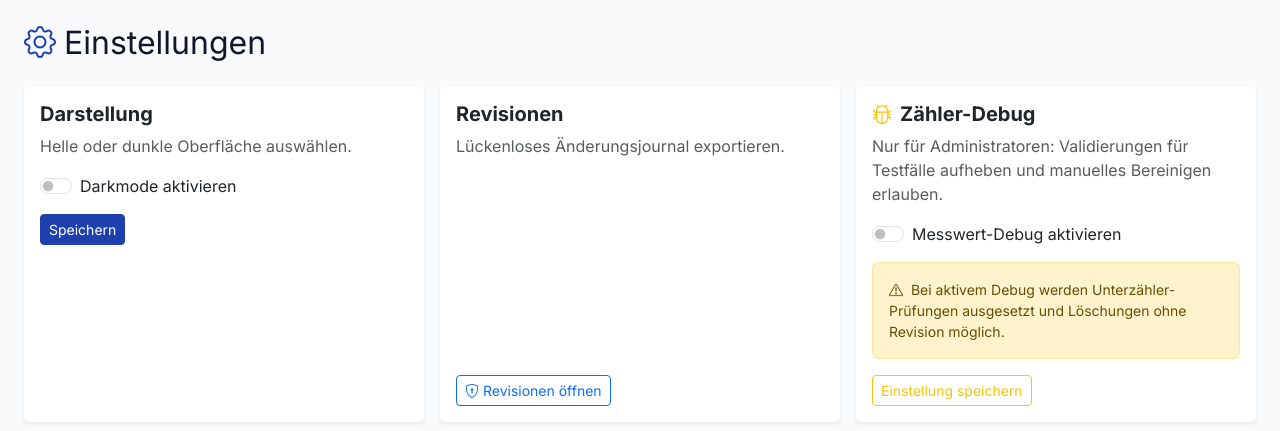
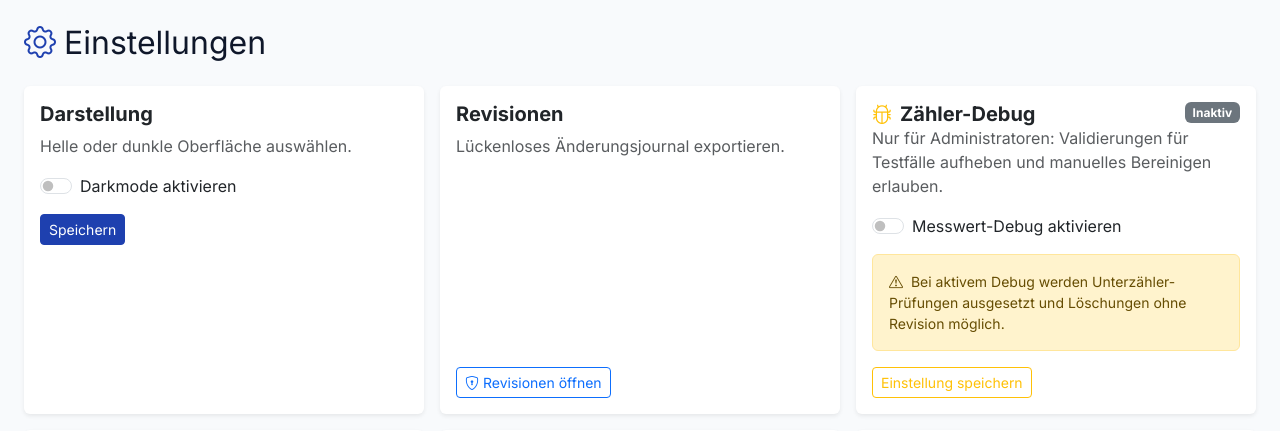
Before and after one commit to Crusha5/MietAssistent, a Flask app: template app/templates/settings/index.html in a window 1280 px wide. Shown: the part 56-487 px from the top of the page. Run offline with Flask 3, Linux system fonts and the light colour scheme; the template is opened without the code that fills it: values that come from a table or form of the project are taken from there, others are empty; tables that the repository leaves empty hold one stand-in row (values such as "Sample post").

Commit message:
Admin-Debugschalter sichtbar und abgesichert

```diff
--- a/app/templates/settings/index.html
+++ b/app/templates/settings/index.html
@@ -41,10 +41,15 @@
     <div class="col-lg-4">
         <div class="card shadow-sm border-0 h-100">
             <div class="card-body">
-                <h5 class="card-title d-flex align-items-center gap-2">
-                    <i class="bi bi-bug text-warning"></i>
-                    Zähler-Debug
-                </h5>
+                <div class="d-flex justify-content-between align-items-start">
+                    <h5 class="card-title d-flex align-items-center gap-2 mb-0">
+                        <i class="bi bi-bug text-warning"></i>
+                        Zähler-Debug
+                    </h5>
+                    <span class="badge {% if meter_debug_mode %}bg-warning text-dark{% else %}bg-secondary{% endif %}">
+                        {% if meter_debug_mode %}Aktiv{% else %}Inaktiv{% endif %}
+                    </span>
+                </div>
                 <p class="text-muted">Nur für Administratoren: Validierungen für Testfälle aufheben und manuelles Bereinigen erlauben.</p>
                 <form method="POST">
                     <input type="hidden" name="action" value="toggle_meter_debug">
```
Also changed, not shown: app/routes/settings.py (+6 -1 lines).
